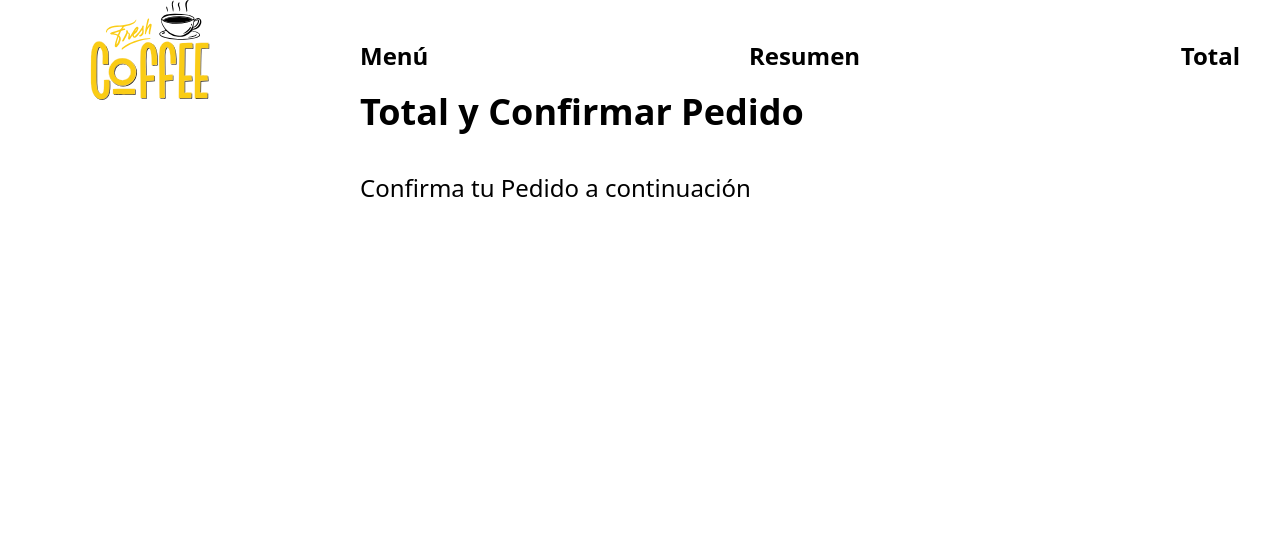
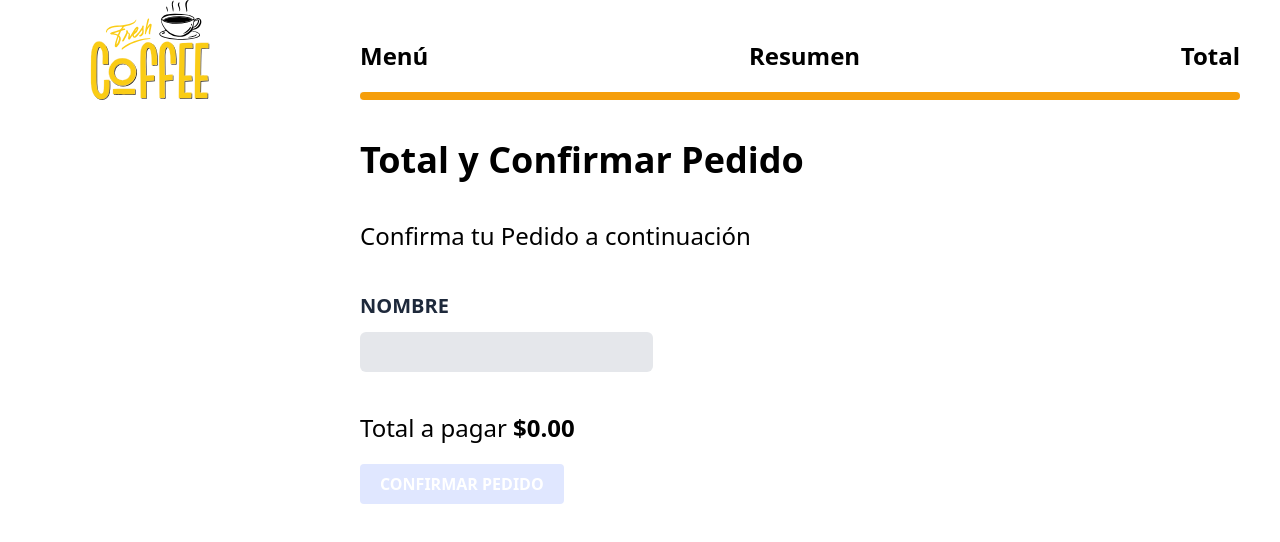
Before and after one commit to Adotel15/QuiscoApp, a Next.js app: page /total in a window 1280 px wide. Shown: the top 542 px of the page. Built offline with nearby package versions, Linux system fonts and the light colour scheme; no server answers; the database is empty.

Commit message:
Creadas las paginas de resumen, y total, calculado el total, y mejor experiencia de usuario

```diff
--- a/components/ModalProducto.js
+++ b/components/ModalProducto.js
@@ -51,7 +51,7 @@ const ModalProducto = () => {
                     <button
                         type = "button"
                         onClick = {() => {
-                            if(cantidad >= 1) return
+                            if(cantidad <= 1) return
                             setCantidad(cantidad - 1)
                         }}
                     >
--- a/components/Pasos.js
+++ b/components/Pasos.js
@@ -24,6 +24,17 @@ const Pasos = () => {
 
     const router = useRouter()
 
+    const calcularProgreso = () => {
+
+        let valor
+
+        if(router.pathname === "/") valor = 2
+        else if (router.pathname === "/resumen") valor = 50
+        else valor = 100
+
+        return valor
+    }
+
     return (
         <>
             <div className = "flex justify-between mb-5">
@@ -34,10 +45,24 @@ const Pasos = () => {
                         onClick={() => {
                             router.push(paso.url)
                         }}
+
                     >
                     {paso.nombre}
                     </button>
                 ))}
+            </div>
+
+            <div className = 'bg-gray-100 mb-10'>
+                <div
+                    className = 'rounded-full bg-amber-500 text-xs leading-none h-2 text-center text-white'
+                    style = {{
+                        width: `${calcularProgreso()}%`
+                    }}
+
+
+                >
+
+                </div>
             </div>
 
         </>
--- /dev/null
+++ b/components/ResumenProducto.js
@@ -0,0 +1,55 @@
+
+import Image from "next/image"
+import { formatearDinero } from "../helpers"
+import useQuiosco from "../hooks/useQuiosco"
+
+const ResumenProducto = ({ producto }) => {
+
+    const { handleEditarCantidades, handleEliminarProducto } = useQuiosco()
+
+    return (
+        <div className = "shadow p-5 mb-3 flex gap-10 items-center">
+            <div className = "md:w-1/6">
+                <Image
+                    width = {300}
+                    height = {400}
+                    alt = {`Imagen producto ${producto.imagen}`}
+                    src = {`/assets/img/${producto.imagen}.jpg`}
+                />
+            </div>
+
+            <div className = "md:w-4/6">
+                <p className = "text-3xl font-bold">{producto.nombre}</p>
+                <p className = "text-xl font-bold mt-2">Cantidad: {producto.cantidad}</p>
+                <p className = "text-xl font-bold text-amber-500 mt-2">Precio: {formatearDinero(producto.precio)}</p>
+                <p className = "text-sm text-gray-700 mt-2">Subtotal: {formatearDinero(producto.precio * producto.cantidad)}</p>
+
+            </div>
+
+            <div>
+                <button
+                    type = "button"
+                    className = "bg-sky-700 flex gap-2 px-5 py-2 text-white rounded-md font-bold uppercase shadow-md w-full "
+                    onClick={() => handleEditarCantidades(producto.id)}
+                >
+                    <svg xmlns="http://www.w3.org/2000/svg" className="h-6 w-6" fill="none" viewBox="0 0 24 24" stroke="currentColor" strokeWidth={2}>
+                    <path strokeLinecap="round" strokeLinejoin="round" d="M15.232 5.232l3.536 3.536m-2.036-5.036a2.5 2.5 0 113.536 3.536L6.5 21.036H3v-3.572L16.732 3.732z" />
+                    </svg>
+                    Editar
+                </button>
+                <button
+                    type = "button"
+                    className = "bg-red-700 flex gap-2 px-5 py-2 text-white rounded-md font-bold uppercase shadow-md w-full mt-3"
+                    onClick = {() => handleEliminarProducto(producto.id)}
+                >
+                    <svg xmlns="http://www.w3.org/2000/svg" className="h-6 w-6" fill="none" viewBox="0 0 24 24" stroke="currentColor" strokeWidth={2}>
+                    <path strokeLinecap="round" strokeLinejoin="round" d="M19 7l-.867 12.142A2 2 0 0116.138 21H7.862a2 2 0 01-1.995-1.858L5 7m5 4v6m4-6v6m1-10V4a1 1 0 00-1-1h-4a1 1 0 00-1 1v3M4 7h16" />
+                    </svg>
+                    Eliminar
+                </button>
+            </div>
+        </div>
+    )
+}
+
+export default ResumenProducto
--- a/context/QuioscoProvider.jsx
+++ b/context/QuioscoProvider.jsx
@@ -2,6 +2,7 @@
 import { createContext, useState, useEffect } from "react";
 import axios from "axios";
 import { toast } from "react-toastify";
+import { useRouter } from "next/router";
 
 const QuioscoContext = createContext()
 
@@ -12,6 +13,10 @@ const QuioscoProvider = ({ children }) => {
     const [ producto, setProducto ] = useState({})
     const [ modal, setModal ] = useState(false)
     const [ pedido, setPedido ] = useState([])
+    const [ nombre, setNombre ] = useState('')
+    const [ total, setTotal ] = useState(0)
+
+    const router = useRouter()
 
     const obtenerCategorias = async () => {
 
@@ -29,10 +34,23 @@ const QuioscoProvider = ({ children }) => {
         setCategoriaActual(categorias[0])
     }, [categorias])
 
+    useEffect(() => {
+
+        // .reduce es un acumulador, total es el acumulador que lo iniciamos a 0, y el prodcuto es el iterador,
+        // vamos sumando por cada producto precio * cantidad, y se lo sumamos a totals
+        const nuevoTotal = pedido.reduce((total, producto) => (producto.precio * producto.cantidad) + total, 0)
+
+        setTotal(nuevoTotal)
+
+    }, [pedido])
+
     const handleClickCategoria = id => {
 
         const categoria = categorias.filter ( cat => cat.id === id)
         setCategoriaActual(categoria[0])
+
+        router.push('/')
+
 
     }
 
@@ -45,7 +63,7 @@ const QuioscoProvider = ({ children }) => {
     }
 
     // Los párametros de entrada, van a sacar del objeto con destructuring, categoriaId, e imagen, y me quedo con el resto que si es útil
-    const handleAgregarPedido = ({categoriaId, imagen, ...producto}) => {
+    const handleAgregarPedido = ({categoriaId, ...producto}) => {
 
         // .some itera todo el array y devuelve true si se cumple una condicion
         if(pedido.some( productoState => productoState.id === producto.id)){
@@ -63,11 +81,27 @@ const QuioscoProvider = ({ children }) => {
             toast.success(`+${producto.cantidad} de ${producto.nombre}`)
 
         }
+        setModal(false)
+    }
 
-        setModal(false)
+    const handleEditarCantidades = id => {
+        const productoActulizar = pedido.filter( producto => producto.id === id)
 
+        setProducto(productoActulizar[0])
+        setModal(!modal)
+    }
+
+    const handleEliminarProducto = id => {
+        const pedidoActualizado = pedido.filter( producto => producto.id !== id)
+
+        setPedido(pedidoActualizado)
+    }
+
+    const colocarOrden = async e => {
+        e.preventDefault()
 
     }
+
 
     return (
         <QuioscoContext.Provider
@@ -80,7 +114,13 @@ const QuioscoProvider = ({ children }) => {
                 modal,
                 handleChangeModal,
                 handleAgregarPedido,
-                pedido
+                pedido,
+                handleEditarCantidades,
+                handleEliminarProducto,
+                nombre,
+                setNombre,
+                colocarOrden,
+                total
             }}
         >
             { children }
--- a/pages/resumen.js
+++ b/pages/resumen.js
@@ -1,13 +1,29 @@
 
 import Layout from "../layout/Layout"
+import useQuiosco from "../hooks/useQuiosco"
+import ResumenProducto from "../components/ResumenProducto"
 
 export default function Resumen() {
+
+    const { pedido } = useQuiosco()
 
     return (
         <Layout pagina = 'Resumen'>
             <h1 className = "text-4xl font-black">Resumen</h1>
             <p className = "text-2xl my-10">Revisa tu Pedido</p>
 
+            {pedido.length === 0 ?
+            (
+                <p className = "text-center text-2xl">No hay elementos en tu pedido</p>
+            ):(
+                pedido.map (producto => (
+                    <ResumenProducto
+                        key = {producto.id}
+                        producto = {producto}
+                    />
+                ))
+            )}
+
         </Layout>
     )
 }
--- a/pages/total.js
+++ b/pages/total.js
@@ -1,13 +1,64 @@
 
 import Layout from "../layout/Layout"
+import { useEffect, useCallback } from "react"
+import useQuiosco from "../hooks/useQuiosco"
+import { formatearDinero } from "../helpers"
 
 export default function Total() {
+
+    const { pedido, nombre, setNombre, colocarOrden, total } = useQuiosco()
+
+    const comprobarPedido = useCallback(() => {
+        return pedido.length === 0 || nombre === '' || nombre.length <= 3
+    }, [pedido, nombre])
+
+    useEffect(() => {
+        comprobarPedido()
+    }, [pedido, comprobarPedido])
+
+
 
     return (
         <Layout pagina = 'Total y Confirmar Pedido'>
             <h1 className = "text-4xl font-black">Total y Confirmar Pedido</h1>
             <p className = "text-2xl my-10">Confirma tu Pedido a continuación</p>
 
+            <form
+                onSubmit = {colocarOrden}
+            >
+                <div>
+                    <label
+                        htmlFor = "nombre"
+                        className = "block uppercase text-slate-800 font-bold text-xl"
+                    >
+                        Nombre
+                    </label>
+
+                    <input
+                        id = "nombre"
+                        type = "text"
+                        className = "bg-gray-200 w-full lg:w-1/3 mt-3 p-2 rounded-md"
+                        value = {nombre}
+                        onChange = { e => setNombre(e.target.value)}
+                    />
+                </div>
+
+                <div className = "mt-10">
+                    <p className = "text-2xl">Total a pagar {' '}
+                        <span className = "font-bold">{formatearDinero(total)}</span>
+                    </p>
+                </div>
+
+                <div className = "mt-5">
+                    <input
+                        type = "submit"
+                        className = {` ${comprobarPedido() ? 'bg-indigo-100' : 'bg-indigo-600 hover:bg-indigo-800 hover:cursor-pointer'} w-full lg:w-auto px-5 py-2 rounded uppercase font-bold text-white text-center`}
+                        value = "Confirmar Pedido"
+                        disabled = {comprobarPedido()}
+                    />
+                </div>
+            </form>
+
         </Layout>
     )
 }
```
